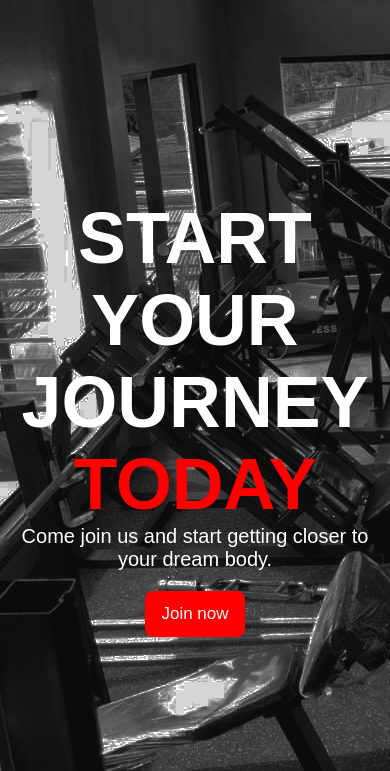
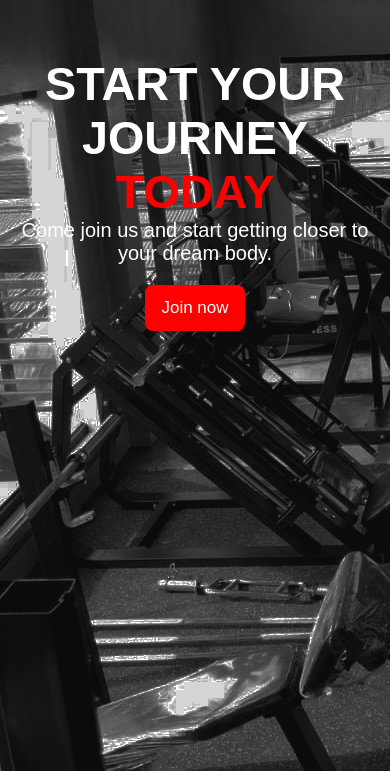
Before and after one commit to paoys/paoys.github.io, a plain HTML site: page index.html in a window 390 px wide. Shown: the part 73-844 px from the top of the page. Drawn offline with Linux system fonts and the light colour scheme.

Commit message:
Add files via upload

```diff
--- a/style.css
+++ b/style.css
@@ -164,6 +164,6 @@ button:hover {
     }
 
     .first-page {
-        font-size: 2.3vw;
+        margin-top: 60px;
     }
 }
```
